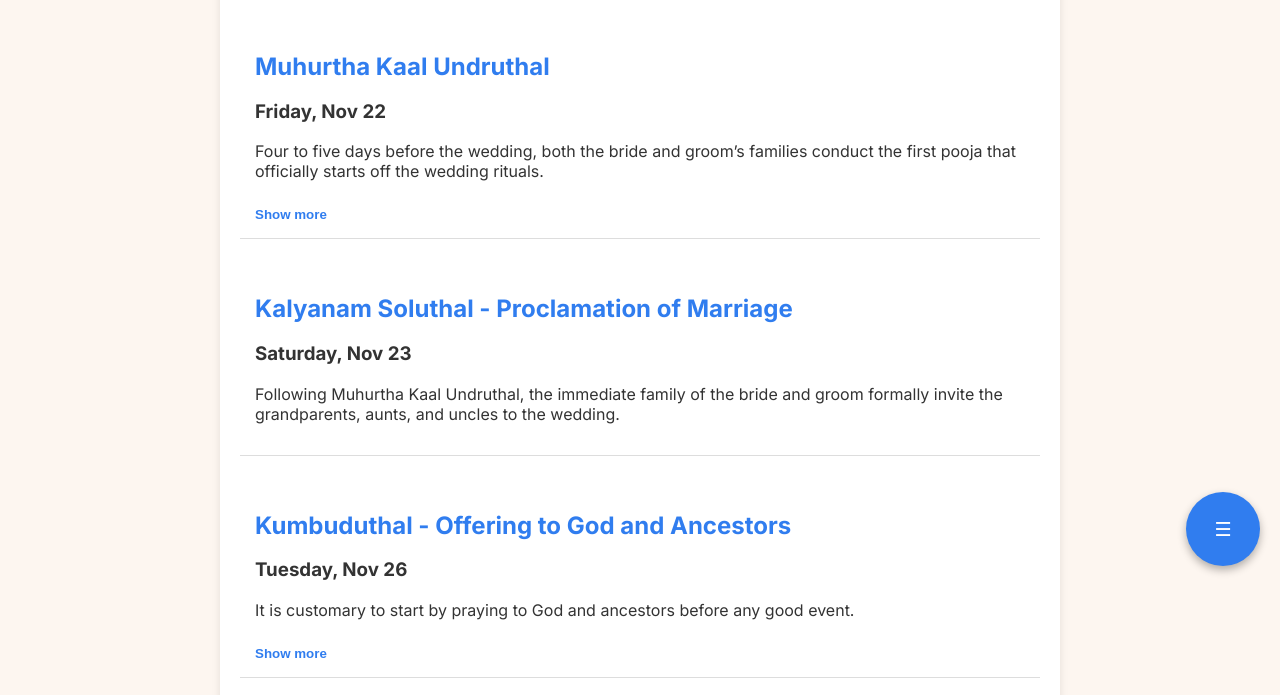
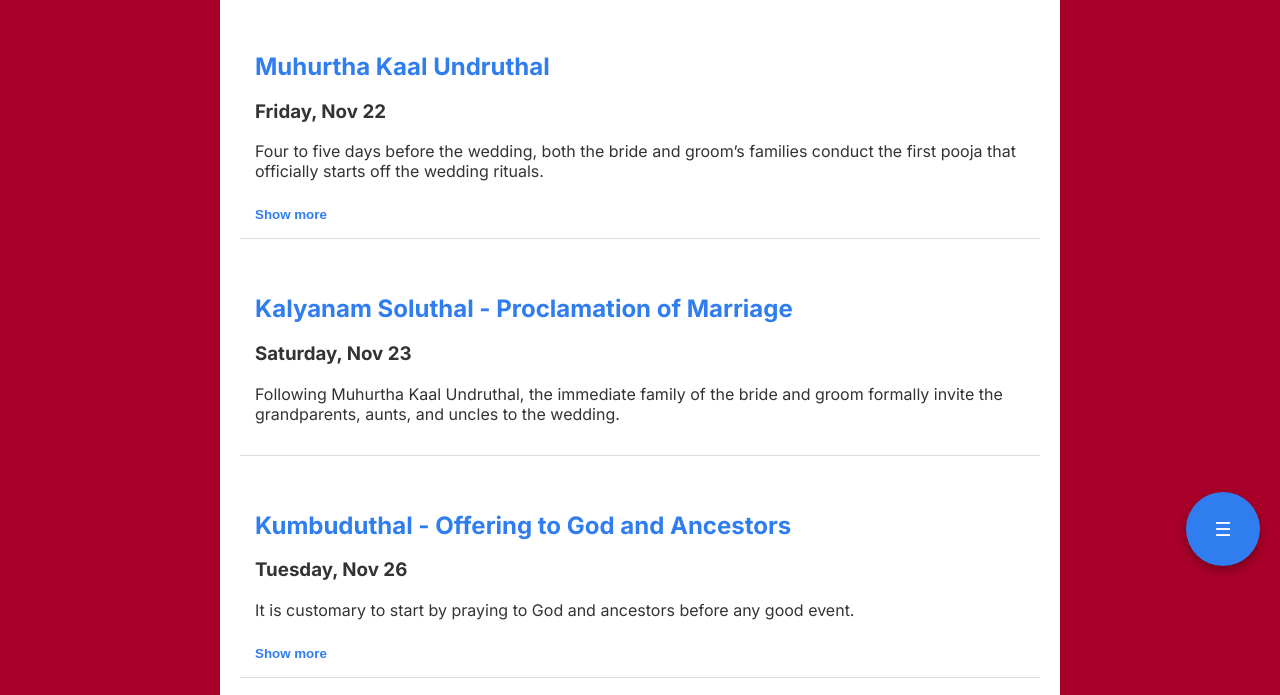
Before and after one commit to coconutturtle/wedschedule, a plain HTML site: page index.html in a window 1280 px wide. Shown: the part 154-849 px from the top of the page. Drawn offline with Linux system fonts and the light colour scheme.

Commit message:
Update style.css

```diff
--- a/style.css
+++ b/style.css
@@ -1,7 +1,7 @@
 /* Basic styles */
 body {
     font-family: 'Inter', sans-serif;
-    background-color: #fdf6f0;
+    background-color: #a80028;
     color: #333;
     margin: 0;
     padding: 0;
```
